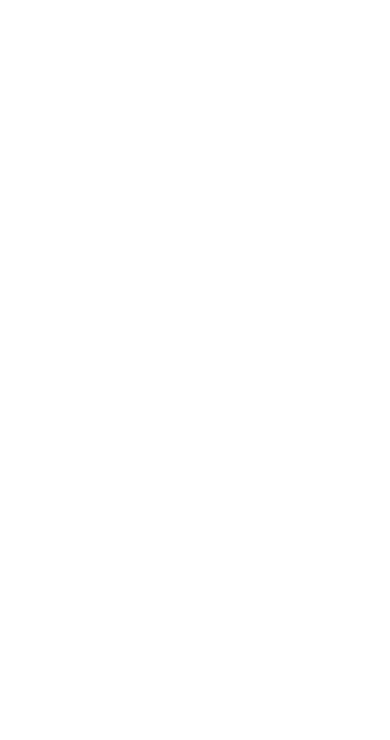
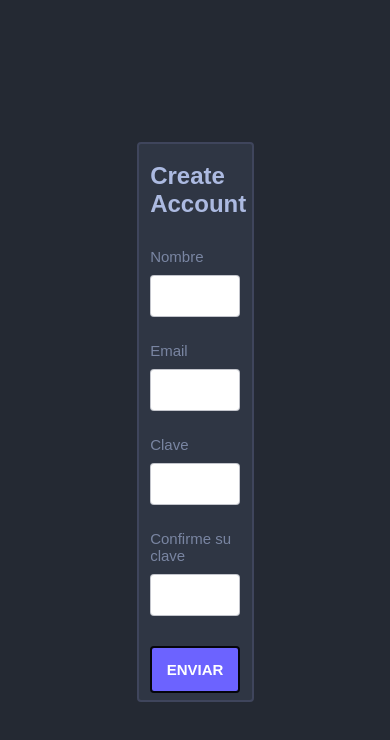
Before and after one commit to CrisCorreaS/formulario-DesArrolladoras, a plain HTML site: page index.html in a window 390 px wide. Drawn offline with Linux system fonts and the light colour scheme.

Commit message:
HTML y CSS creo que ok, aún falta hacerlo responsive, pero lo más importante que queda es conseguir escribir el js

```diff
--- a/index.html
+++ b/index.html
@@ -1,12 +1,59 @@
 <!DOCTYPE html>
 <html lang="es">
-<head>
-    <meta charset="UTF-8">
-    <meta http-equiv="X-UA-Compatible" content="IE=edge">
-    <meta name="viewport" content="width=device-width, initial-scale=1.0">
+  <head>
+    <meta charset="UTF-8" />
+    <meta http-equiv="X-UA-Compatible" content="IE=edge" />
+    <meta name="viewport" content="width=device-width, initial-scale=1.0" />
     <title>Cristina Correa Formulario DesArrolladoras 2022</title>
-</head>
-<body>
-
-</body>
+    <link rel="stylesheet" href="style.css" />
+  </head>
+  <body>
+    <div class="contenedor">
+      <form class="formulario" id="formulario">
+        <h3>Create Account</h3>
+        <!-- ------------NOMBRE----------- -->
+          <label for="nombre" class="formulario-label">Nombre</label>
+          <input
+            type="text"
+            class="formulario-input"
+            name="nombre"
+            id="nombre"
+            maxlength="30"
+            required
+          />
+        <!-- ---------EMAIL------------- -->
+          <label for="email" class="formulario-label">Email</label>
+          <input
+            type="email"
+            class="formulario-input"
+            name="email"
+            id="email"
+            maxlength="30"
+            required
+          />
+        <!-- ------------CLAVE--------------- -->
+          <label for="clave" class="formulario-label">Clave</label>
+          <input
+            type="password"
+            class="formulario-input"
+            name="clave"
+            id="clave"
+            maxlength="8"
+            required
+          />
+        <!-- --------CONFIRMAR CLAVE--------- -->
+          <label for="clave" class="formulario-label">Confirme su clave</label>
+          <input
+            type="password"
+            class="formulario-input"
+            name="clave"
+            id="clave"
+            maxlength="8"
+            required
+          />
+            <button type="submit">ENVIAR</button>
+      </form>
+    </div>
+    <script src="index.js"></script>
+  </body>
 </html>
--- a/style.css
+++ b/style.css
@@ -0,0 +1,60 @@
+*{
+    font-family:Arial, Helvetica, sans-serif;
+    box-sizing: border-box;
+    margin: 0;
+    padding: 0;
+}
+.contenedor{
+    width: 100%;
+    height: 100vh;
+    background: #242933;
+    display: flex;
+    align-items: center;
+    justify-content: center;
+}
+form{
+    background: #2f3644;
+    border: 2px #3f455c solid;
+    border-radius: 4px;
+    display: flex;
+    flex-direction: column;
+    padding: 2vw 3vw;
+    width: 30%;
+    max-width: 600px;
+    color: #acbae1;
+}
+form h3{
+    font-weight: 570;
+    margin-bottom: 15px;
+    margin-top: 10px;
+    font-size: x-large;
+    text-shadow: -2px -2px 1px rgba(0, 0, 0, 0.7), -2px -2px 1px rgba(0, 0, 0, 0.7), -2px;
+}
+form label{
+    font-size: 15px;
+    margin-top: 15px;
+    color: rgba(172, 186, 225, 0.6);
+    font-weight: 540;
+}
+form input{
+    border: 1px rgba(180, 183, 192, 0.8) solid;
+    margin: 10px 0;
+    padding: 20px;
+    outline: none;
+    background: white;
+    border-radius: 4px;
+    font-size: 16px;
+    height: 20px;
+}
+form button{
+    margin: 20px 0 0;
+    padding: 13px;
+    background: #6c63ff;
+    border: 2px #05050b solid;
+    border-radius: 4px;
+    color: white;
+    font-size: 15px;
+    font-weight: 550;
+    outline: none;
+    cursor: pointer;
+}
```
